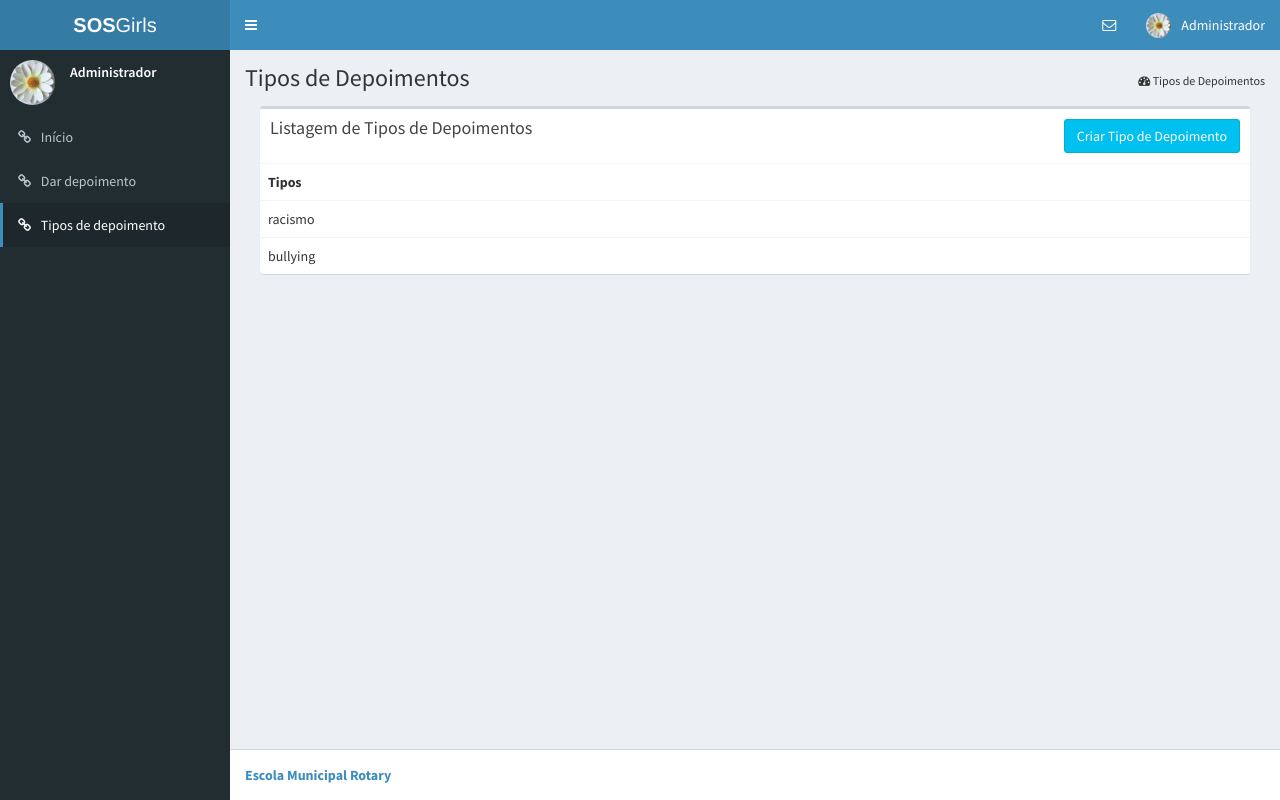
After one commit to beatriz-soares/sosgirls, a Django app: page /tipos_depoimento/ in a window 1280 px wide. The commit adds this page. Run offline with Django 3.2, Linux system fonts and the light colour scheme; a user stored in the database is signed in; data comes from the database, SQL or seed files in the repository; both versions use the stored data as it was after the commit; some libraries are stand-ins or nearby versions.

Commit message:
Novo tipo de depoimento

```diff
--- a/comum/templates/base.html
+++ b/comum/templates/base.html
@@ -133,7 +133,9 @@
             <!-- Optionally, you can add icons to the links -->
             <li class="{% block index %}{% endblock %}"><a href="{% url 'comum:index' %}"><i class="fa fa-link"></i> <span>Início</span></a></li>
             <li class="{% block novo_depoimento %}{% endblock %}"><a href="{% url 'comum:novo_depoimento' %}"><i class="fa fa-link"></i> <span>Dar depoimento</span></a></li>
-
+            {% if request.user.is_superuser %}
+            <li class="{% block tipos_depoimento %}{% endblock %}"><a href="{% url 'comum:tipos_depoimento' %}"><i class="fa fa-link"></i> <span>Tipos de depoimento</span></a></li>
+            {% endif %}
           </ul>
           <!-- /.sidebar-menu -->
         </section>
--- a/comum/templates/inicio.html
+++ b/comum/templates/inicio.html
@@ -25,6 +25,7 @@
   {% for depoimento in depoimentos %}
     <div class="box box-info">
         <div class="box-header with-border">
+          <span class="label label-default">{{depoimento.tipo.nome}}</span>
             <h3 class="box-title">{{depoimento.titulo}}</h3>
                 {% if depoimento.autor == request.user%}
                <button type="button" name="button" class="btn btn-small btn-info pull-right recado" data-id="{{depoimento.id}}" data-toggle="modal" data-target="#exampleModal">Deixe um recado motivador</button>
--- /dev/null
+++ b/comum/templates/tipos_depoimento.html
@@ -0,0 +1,58 @@
+{% extends "base.html" %}
+{% load staticfiles %}
+{% load bootstrap_pagination %}
+{% load comum_extras %}
+{% block extra_css %}
+<!-- Coloque aqui seus arquivos de estilo -->
+{% endblock %}
+
+{% block tipos_depoimento %} active {% endblock %}
+
+{% block breadcrumb %}
+<section class="content-header">
+    <h1>
+        Tipos de Depoimentos
+    </h1>
+    <ol class="breadcrumb">
+        <li><i class="fa fa-dashboard"></i> Tipos de Depoimentos</li>
+    </ol>
+</section>
+{% endblock %}
+
+{% block content %}
+<section class="content">
+  <div class="col-xs-12">
+          <div class="box">
+              <div class="box-header">
+                  <h3 class="box-title">Listagem de Tipos de Depoimentos</h3>
+                  <a href="{%url 'comum:novo_tipo_depoimento'%}" class="btn btn-small btn-info pull-right">Criar Tipo de Depoimento</a>
+                  <div class="box-tools">
+                  </div>
+              </div>
+              <!-- /.box-header -->
+              <div class="box-body table-responsive no-padding">
+                  <table class="table table-hover">
+                      <tr>
+                          <th>Tipos</th>
+                      </tr>
+                      {% for depoimento in depoimentos %}
+                      <tr>
+                          <td>{{ depoimento.nome }}</td>
+                      </tr>
+
+                      {% endfor %}
+                  </table>
+              </div>
+          </div>
+      </div>
+    <nav aria-label="Page navigation">
+    <ul class="pagination">
+        {% bootstrap_paginate depoimentos range=5 show_prev_next="true" show_first_last="true" %}
+    </ul>
+  </nav>
+</section>
+
+{% endblock %}
+
+{% block extra_js %}
+{% endblock %}
--- a/comum/urls.py
+++ b/comum/urls.py
@@ -11,4 +11,6 @@ urlpatterns = [
     url(r'^nova_mensagem/(?P<id>\d+)/$', views.nova_mensagem, name='nova_mensagem'),
     url(r'^mensagens/$', views.ver_mensagens, name='mensagens'),
     url(r'^mensagens/(?P<id>\d+)/$', views.mensagens, name='mensagens'),
+    url(r'^tipos_depoimento/$', views.tipos_depoimento, name='tipos_depoimento'),
+    url(r'^tipos_depoimento/novo/$', views.novo_tipo_depoimento, name='novo_tipo_depoimento')
 ]
--- a/comum/views.py
+++ b/comum/views.py
@@ -89,6 +89,26 @@ def novo_depoimento(request):
 
     return render(request, 'novo_depoimento.html', {"form":form})
 
+def tipos_depoimento(request):
+    if request.user.is_superuser:
+        registros = TipoDepoimentos.objects.all().order_by("-id")
+        depoimentos = paginar_registros(request, registros, 15)
+        return render(request, "tipos_depoimento.html", {"depoimentos":depoimentos})
+    else:
+        return HttpResponseRedirect(reverse('comum:index'))
+
+def novo_tipo_depoimento(request):
+    if request.user.is_superuser:
+        form = NovoTipoDepoimentoForm(request.POST or None)
+        if request.POST and form.is_valid():
+            depoimento = form.save()
+            messages.success(request, "Novo tipo de depoimento salvo!")
+            return HttpResponseRedirect(reverse('comum:tipos_depoimento'))
+
+        return render(request, 'novo_tipo_depoimento.html', {"form":form})
+    else:
+        return HttpResponseRedirect(reverse('comum:index'))
+
 def novo_comentario(request, id):
     if request.GET:
         conteudo = request.GET["comentario"]
```
Also changed, not shown: comum/forms.py (+8 -0 lines), comum/templates/novo_tipo_depoimento.html (added, +53 -0 lines), db.sqlite3.
